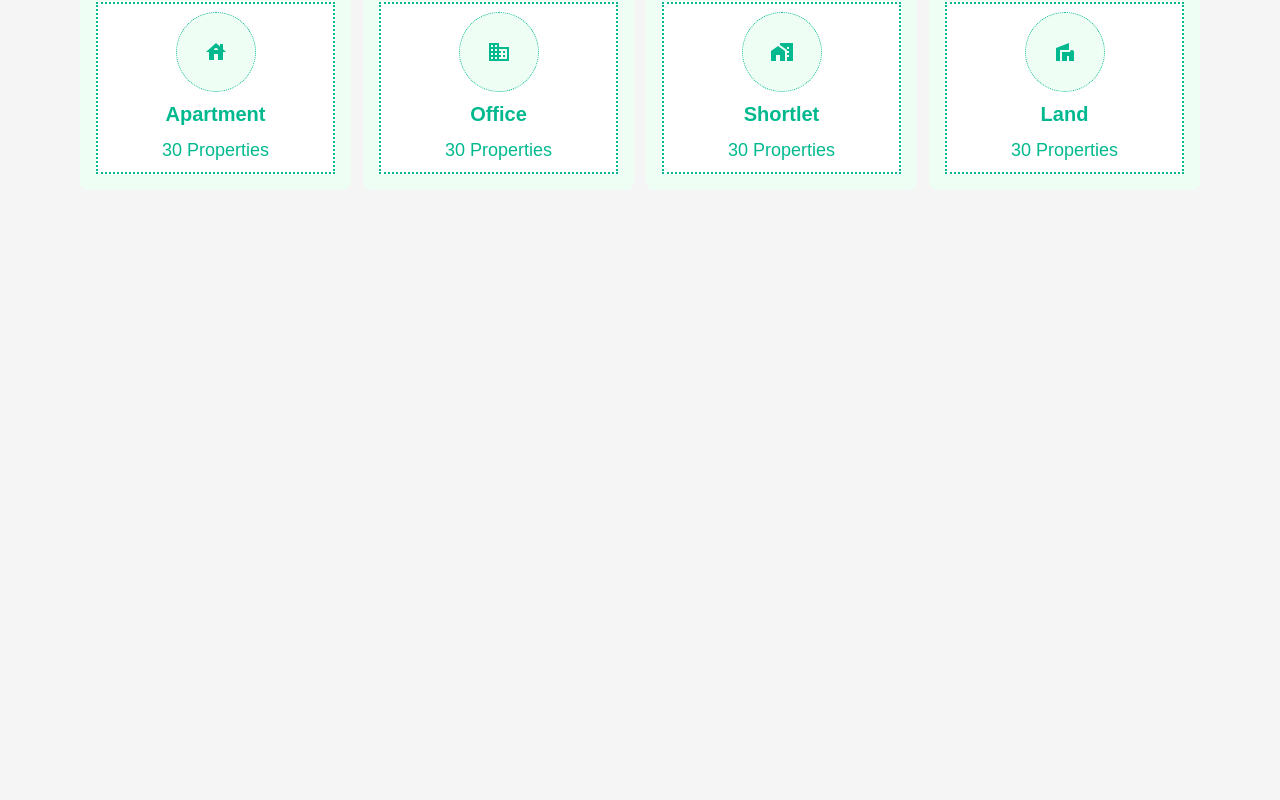
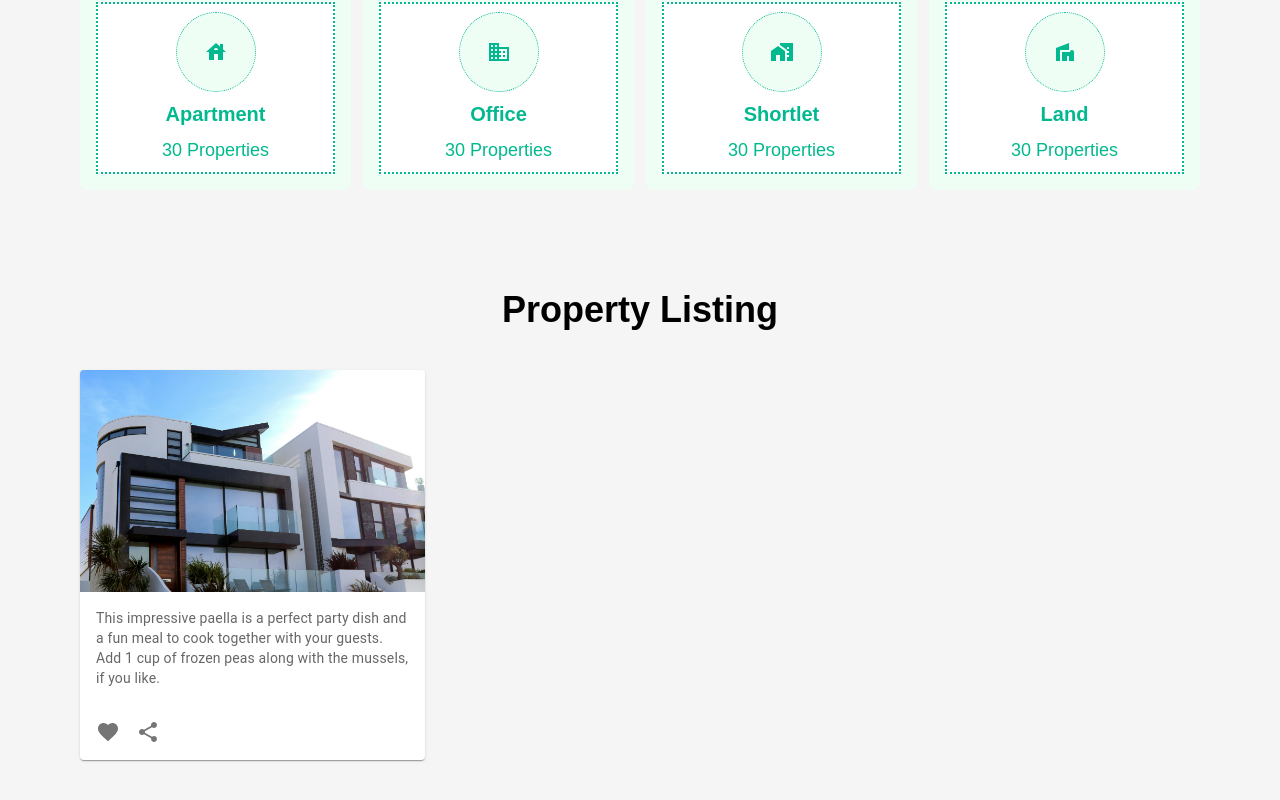
Before and after one commit to zuma-consults/realtors-app, a React (Vite) app: page / in a window 1280 px wide. Shown: the part 1012-1812 px from the top of the page. Before the commit the page ends 1242 px from the top, so only its background shows below. Built offline with nearby package versions, Linux system fonts and the light colour scheme; the HTML template or start-up script is replaced by a standard one.

Commit message:
new changes

```diff
--- /dev/null
+++ b/src/components/ListCard.jsx
@@ -0,0 +1,41 @@
+import * as React from 'react';
+import { styled } from '@mui/material/styles';
+import Card from '@mui/material/Card';
+import CardMedia from '@mui/material/CardMedia';
+import CardContent from '@mui/material/CardContent';
+import CardActions from '@mui/material/CardActions';
+import IconButton from '@mui/material/IconButton';
+import Typography from '@mui/material/Typography';
+import FavoriteIcon from '@mui/icons-material/Favorite';
+import ShareIcon from '@mui/icons-material/Share';
+
+export default function ListCard() {
+
+
+
+  return (
+    <Card sx={{ maxWidth: 345 }}>
+      <CardMedia
+        component="img"
+        height="194"
+        image="/house1.jpg"
+        alt="Paella dish"
+      />
+      <CardContent>
+        <Typography variant="body2" color="text.secondary">
+          This impressive paella is a perfect party dish and a fun meal to cook
+          together with your guests. Add 1 cup of frozen peas along with the mussels,
+          if you like.
+        </Typography>
+      </CardContent>
+      <CardActions disableSpacing>
+        <IconButton aria-label="add to favorites">
+          <FavoriteIcon />
+        </IconButton>
+        <IconButton aria-label="share">
+          <ShareIcon />
+        </IconButton>
+      </CardActions>
+    </Card>
+  );
+}
--- /dev/null
+++ b/src/components/PropertyListing.jsx
@@ -0,0 +1,20 @@
+import React from "react";
+import ListCard from "./ListCard";
+
+function PropertyListing() {
+  return (
+    <div className="grid py-5 mb-5 px-20">
+      <div className="w-full flex items-center justify-center py-10">
+        <h1 className="flex items-center text-4xl font-bold">
+          Property Listing
+        </h1>
+      </div>
+
+      <div className="grid grid-cols-3 gap-3">
+        <ListCard />
+      </div>
+    </div>
+  );
+}
+
+export default PropertyListing;
--- a/src/pages/home/index.jsx
+++ b/src/pages/home/index.jsx
@@ -3,6 +3,7 @@ import NavBar from '../../components/Navbar'
 import Hero from '../../components/Hero'
 import PropertySearchForm from '../../components/Filters'
 import Propertytypes from '../../components/Propertytypes'
+import PropertyListing from '../../components/PropertyListing'
 
 function Home() {
   return (
@@ -11,6 +12,7 @@ function Home() {
         <Hero/>
         <PropertySearchForm/>
         <Propertytypes/>
+        <PropertyListing/>
     </div>
   )
 }
```
